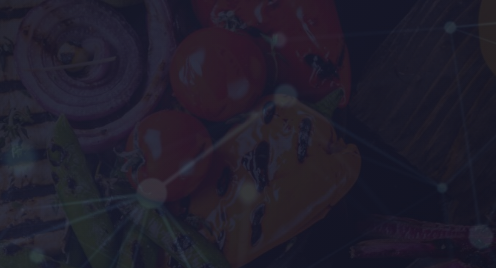
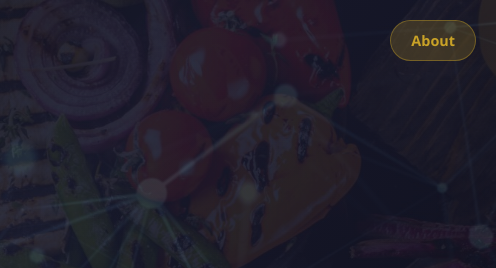
Before and after one commit to victoriaocran2131-star/scal-ai, a website: page welcome.html in a window 1280 px wide. Shown: the top 268 px of the page, 784-1280 px from the left. Drawn offline with Linux system fonts and the light colour scheme.

Commit message:
Add About link to top right of welcome page

```diff
--- a/style.css
+++ b/style.css
@@ -1233,6 +1233,27 @@ body::before {
     inset: 0;
     background: linear-gradient(135deg, rgba(10, 10, 15, 0.88) 0%, rgba(26, 26, 46, 0.82) 50%, rgba(13, 13, 26, 0.88) 100%);
     z-index: -1;
+}
+
+.about-link-top {
+    position: fixed;
+    top: 20px;
+    right: 20px;
+    background: rgba(201, 162, 39, 0.2);
+    color: #c9a227;
+    padding: 10px 20px;
+    border-radius: 25px;
+    text-decoration: none;
+    font-weight: 600;
+    font-size: 0.9rem;
+    border: 1px solid rgba(201, 162, 39, 0.4);
+    transition: all 0.3s ease;
+    z-index: 100;
+}
+
+.about-link-top:hover {
+    background: rgba(201, 162, 39, 0.4);
+    transform: scale(1.05);
 }
 
 .welcome-container {
--- a/welcome.html
+++ b/welcome.html
@@ -13,6 +13,7 @@
     <link rel="stylesheet" href="style.css">
 </head>
 <body class="welcome-page">
+    <a href="about.html" class="about-link-top">About</a>
     <div class="welcome-container">
         <div class="welcome-content">
             <img src="logo.svg" alt="Scal AI Logo" class="welcome-logo-img">
```
